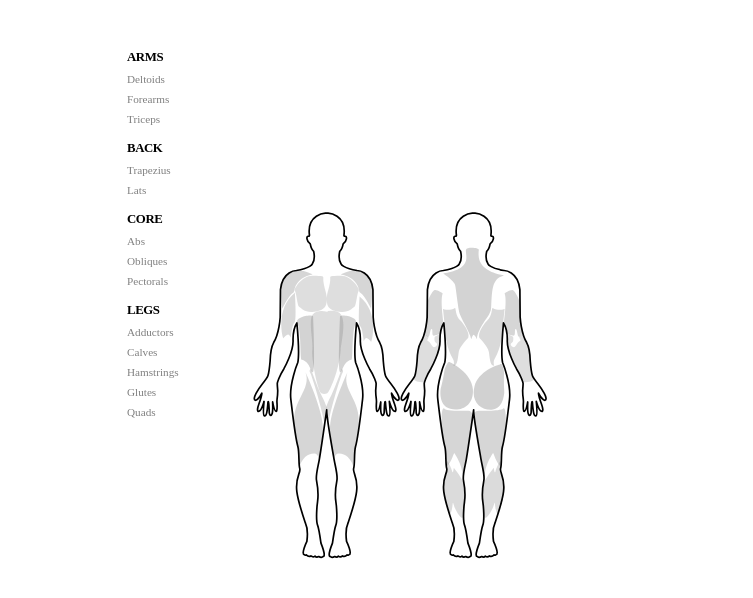
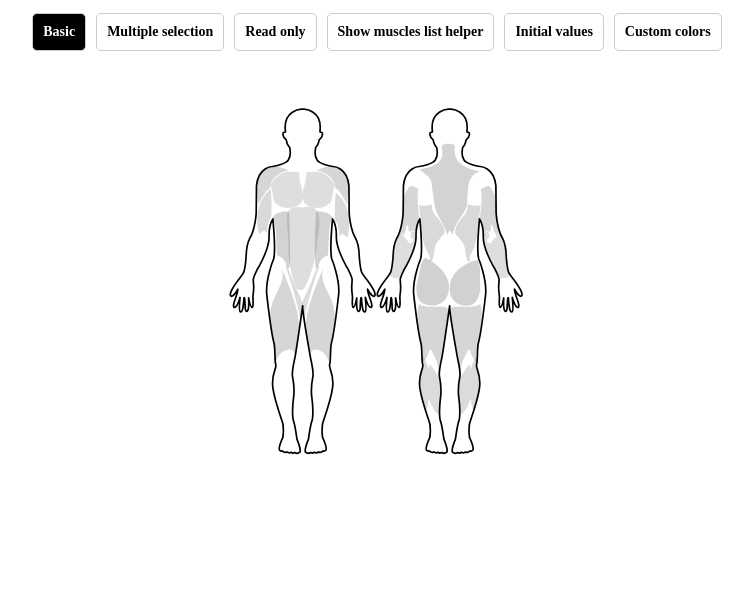
Before and after one commit to itsalb3rt/vue-muscle-group-selector, a Vue app: page / in a window 1280 px wide. Shown: the top 598 px of the page, without its empty margins (263-1016 px from the left). Built offline with nearby package versions, Linux system fonts and the light colour scheme.

Commit message:
feat
* Added demo page examples

```diff
--- a/src/App.vue
+++ b/src/App.vue
@@ -1,19 +1,64 @@
 <script setup>
 import MuscleGroupSelector from './components/MuscleGroupSelector.vue';
+import { ref } from 'vue';
 
 const handleOnSelectMuscularGroup = (selection) => {
   console.log(selection); // array of selection e.g ['abs']
 };
+
+const menuOptions = [
+  'Basic',
+  'Multiple selection',
+  'Read only',
+  'Show muscles list helper',
+  'Initial values',
+  'Custom colors',
+];
+
+const selectedMenuOption = ref('Basic');
+const loading = ref(false);
+
+const handleChangeSettings = (option) => {
+  selectedMenuOption.value = option;
+  loading.value = true;
+
+  setTimeout(() => {
+    loading.value = false;
+  }, 100);
+};
 </script>
 
 <template>
+  <div class="row">
+    <div class="col-12" style="text-align: center">
+      <nav v-for="option in menuOptions" :key="option">
+        <span
+          :class="selectedMenuOption === option ? 'selected' : null"
+          @click="() => handleChangeSettings(option)"
+          href="#"
+          >{{ option }}</span
+        >
+      </nav>
+    </div>
+  </div>
   <div style="max-width: 500px; margin: 50px auto; position: relative">
     <div class="row">
-      <div class="col-12">
+      <div class="col-12" v-if="!loading">
         <muscle-group-selector
           @on-select="handleOnSelectMuscularGroup"
-          :showMusclesListHelper="true"
-          :allowMultiple="true"
+          :showMusclesListHelper="
+            selectedMenuOption === 'Show muscles list helper' ? true : false
+          "
+          :allowMultiple="
+            selectedMenuOption === 'Multiple selection' ? true : false
+          "
+          :initial-values="
+            selectedMenuOption === 'Initial values' || selectedMenuOption === 'Read only' ? ['pectorals'] : []
+          "
+          :read-only="selectedMenuOption === 'Read only' ? true : false"
+          :primaryColor="
+            selectedMenuOption === 'Custom colors' ? 'tomato' : null
+          "
         />
       </div>
     </div>
@@ -37,4 +82,27 @@ const handleOnSelectMuscularGroup = (selection) => {
   flex-grow: 1;
   max-width: 50%;
 }
+nav {
+  display: inline;
+}
+nav span {
+  padding: 10px;
+  border: 1px solid #ccc;
+  border-radius: 5px;
+  margin: 5px;
+  cursor: pointer;
+  display: inline-block;
+  text-align: center;
+  box-sizing: border-box;
+  background: #fff;
+  color: #000;
+  text-decoration: none;
+  font-size: 14px;
+  font-weight: 600;
+  transition: all 0.3s ease;
+}
+nav span.selected {
+  background: #000;
+  color: #fff;
+}
 </style>
```
